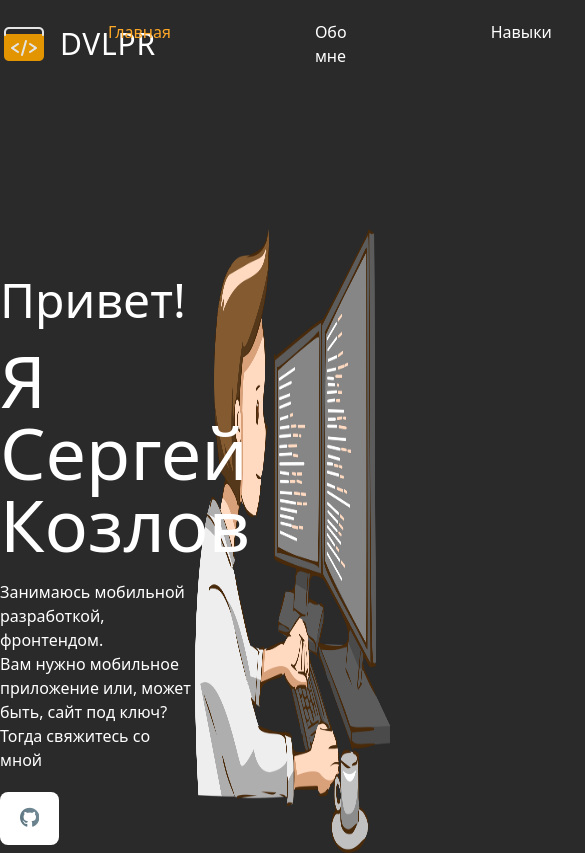
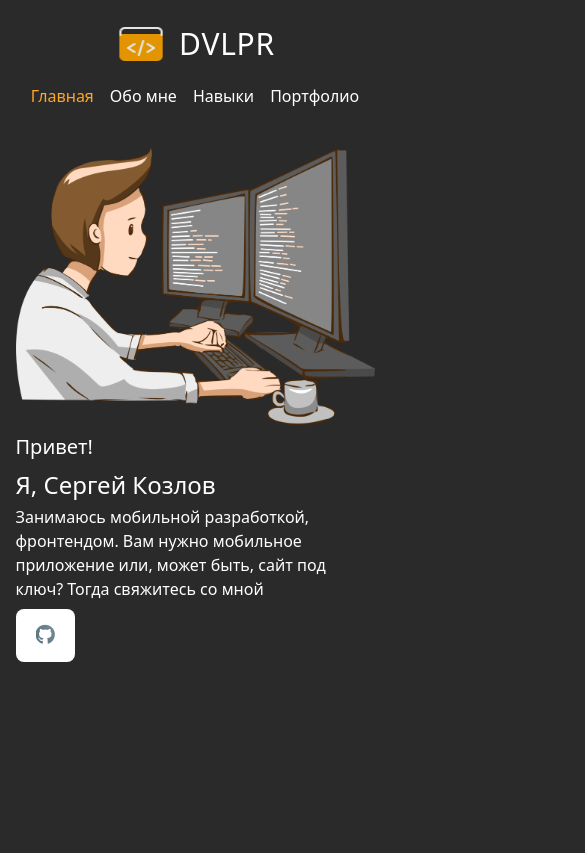
Before and after one commit to Sergey-Kozlov-developer/react-portfolio, a React (Vite) app: page / in a window 390 px wide. Shown: the top 853 px of the page, 585 px wide, since content can reach past the window. Built offline with nearby package versions, Linux system fonts and the light colour scheme.

Commit message:
mobile adaptation

```diff
--- a/src/components/header/index.jsx
+++ b/src/components/header/index.jsx
@@ -3,7 +3,7 @@ import logo from "./../../assets/img/logo/logo.png";
 
 const Header = () => {
 	return (
-		<header className="flex flex-row items-center justify-between">
+		<header className="flex flex-row items-center justify-between sm:flex-col md:flex-row">
 			<div className="flex items-center">
 				<img className="h-12 w-16 pr-3" src={logo} alt="Logo" />
 				<h1 className="text-3xl tracking-wide text-white">DVLPR</h1>
--- a/src/components/home/index.jsx
+++ b/src/components/home/index.jsx
@@ -7,10 +7,10 @@ import AnimatePage from "../animatePage";
 export const Home = () => {
 	return (
 		<AnimatePage>
-			<motion.section className="mt-40 flex w-full justify-between">
-				<div className="relative mt-12 w-2/4 text-left">
+			<motion.section className="mt-40 flex w-full justify-between sm:mt-10 sm:flex-col-reverse md:flex-row">
+				<div className="relative text-left sm:mt-2 md:mt-12 md:w-2/4">
 					<motion.h1
-						animate={{ x: [0, -150, 0], opacity: 1, scale: 1 }}
+						animate={{ x: [0, -70, 0], opacity: 1, scale: 1 }}
 						transition={{
 							duration: 3,
 							delay: 0.3,
@@ -18,12 +18,12 @@ export const Home = () => {
 						}}
 						initial={{ opacity: 0, scale: 0.5 }}
 						whileHover={{ scale: 1.2 }}
-						className="mb-5 text-5xl text-white"
+						className="text-white sm:mb-2 sm:text-xl md:mb-5 md:text-5xl"
 					>
 						Привет!
 					</motion.h1>
 					<motion.h1
-						animate={{ x: [0, 150, 0], opacity: 1, scale: 1 }}
+						animate={{ x: [0, 70, 0], opacity: 1, scale: 1 }}
 						transition={{
 							duration: 3,
 							delay: 0.3,
@@ -31,12 +31,12 @@ export const Home = () => {
 						}}
 						initial={{ opacity: 0, scale: 0.5 }}
 						whileHover={{ scale: 1.2 }}
-						className="mb-5 whitespace-pre-line text-7xl text-white"
+						className=" text-white sm:mb-1 sm:whitespace-nowrap sm:text-2xl md:mb-5 md:whitespace-pre-line md:text-7xl"
 					>
-						{`Я Сергей\n Козлов`}
+						{`Я, Сергей\n Козлов`}
 					</motion.h1>
 					<motion.p
-						animate={{ x: [100, 150, 0], opacity: 1, scale: 1 }}
+						animate={{ x: [100, 70, 0], opacity: 1, scale: 1 }}
 						transition={{
 							duration: 3,
 							delay: 0.3,
@@ -44,13 +44,13 @@ export const Home = () => {
 						}}
 						initial={{ opacity: 0, scale: 0.5 }}
 						whileHover={{ scale: 1.2 }}
-						className="mb-5 whitespace-pre-line text-white"
+						className=" whitespace-pre-line text-white sm:mb-2 sm:whitespace-normal md:mb-5 md:whitespace-pre-line"
 					>
 						{`Занимаюсь мобильной разработкой, фронтендом.\nВам нужно мобильное приложение или, может быть, сайт под ключ?\nТогда свяжитесь со мной`}
 					</motion.p>
 					<motion.button
 						type="button"
-						animate={{ x: [0, -150, 0], opacity: 1, scale: 1 }}
+						animate={{ x: [0, -70, 0], opacity: 1, scale: 1 }}
 						transition={{
 							duration: 3,
 							delay: 0.3,
@@ -58,7 +58,7 @@ export const Home = () => {
 						}}
 						initial={{ opacity: 0, scale: 0.5 }}
 						// whileHover={{ scale: 1.2 }}
-						className="mb-2 mr-2 rounded-lg bg-white px-5 py-2.5 text-sm font-medium text-white hover:bg-orange-500  hover:text-purple-600 focus:z-10 focus:outline-none "
+						className="mb-2 mr-2 rounded-lg bg-white px-5 py-2.5 text-sm hover:bg-orange-500 focus:z-10 focus:outline-none"
 					>
 						<Typography
 							as="a"
@@ -76,7 +76,7 @@ export const Home = () => {
 					whileHover={{ scale: 1.2 }}
 					whileTap={{ scale: 2 }}
 					transition={{ duration: 3 }}
-					className="flex w-2/4"
+					className="flex sm:w-full md:w-2/4"
 				>
 					<img src={meImage} alt="Me" />
 				</motion.div>
--- a/src/components/navigation/index.jsx
+++ b/src/components/navigation/index.jsx
@@ -10,7 +10,7 @@ export const Navigation = () => {
 		// { page: "Contact", to: "/contact" },
 	];
 	return (
-		<div className="flex gap-36">
+		<div className="flex sm:mt-4 sm:gap-4 md:mt-0 md:gap-10 lg:gap-20 xl:gap-36">
 			{navLinks.map((navLink) => (
 				<NavLink
 					key={navLink.page}
--- a/src/components/portfolio/index.jsx
+++ b/src/components/portfolio/index.jsx
@@ -26,7 +26,7 @@ export function CardPorfolio({
 					<div className="text-left">
 						<p>Приложение написано на FLutter.</p>
 						<p>Используеммый стэк:</p>
-						<p>{`Flutter\nMobX\nProvider\nFirebase\nGoRouter\nGetIt`}</p>
+						<p className="whitespace-pre-line">{`Flutter\nMobX\nProvider\nFirebase\nGoRouter\nGetIt`}</p>
 						{id == 1 ? (
 							<span className="font-medium">
 								Больше 1000 пользователей
--- a/tailwind.config.cjs
+++ b/tailwind.config.cjs
@@ -6,8 +6,11 @@ module.exports = withMT({
 	content: ["./index.html", "./src/**/*.{js,ts,jsx,tsx}"],
 	theme: {
 		screens: {
-			xl: "1240px",
-			md: "1024px",
+			sm: "359px",
+			md: "759px",
+			lg: "1023px",
+			xl: "1239px",
+			// md: "1024px",
 		},
 		extend: {
 			colors: {
```
